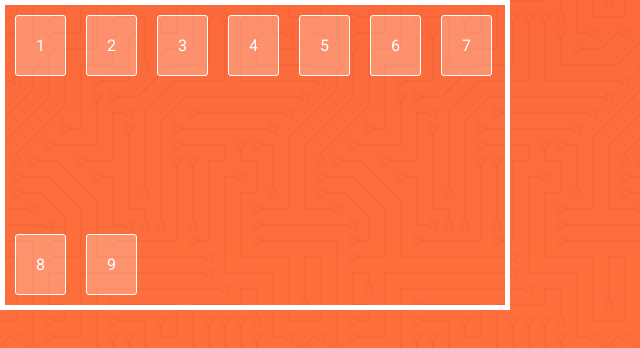
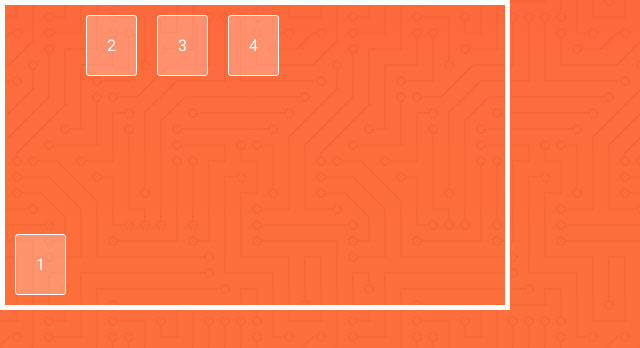
Before and after one commit to paulosales47/CursoFlexBox, an Angular app: page / in a window 1280 px wide. Shown: the top 348 px of the page, without its empty margins (0-640 px from the left). Built offline with nearby package versions, Linux system fonts and the light colour scheme.

Commit message:
Utilizando align-self e nth-child

```diff
--- a/src/app/app.component.html
+++ b/src/app/app.component.html
@@ -3,9 +3,4 @@
   <div>2</div>
   <div>3</div>
   <div>4</div>
-  <div>5</div>
-  <div>6</div>
-  <div>7</div>
-  <div>8</div>
-  <div>9</div>
 </div>
--- a/src/styles.scss
+++ b/src/styles.scss
@@ -26,12 +26,12 @@ html {
 
 .container{
     display: flex;
-    align-items: flex-end;
+    align-items: flex-start;
     height: 300px;
     width: 500px;
-
-    flex-wrap: wrap;
-    align-content: space-between;
-
     border: 5px solid white;
 }
+
+.container div:nth-child(1){
+    align-self: flex-end;
+}
```
